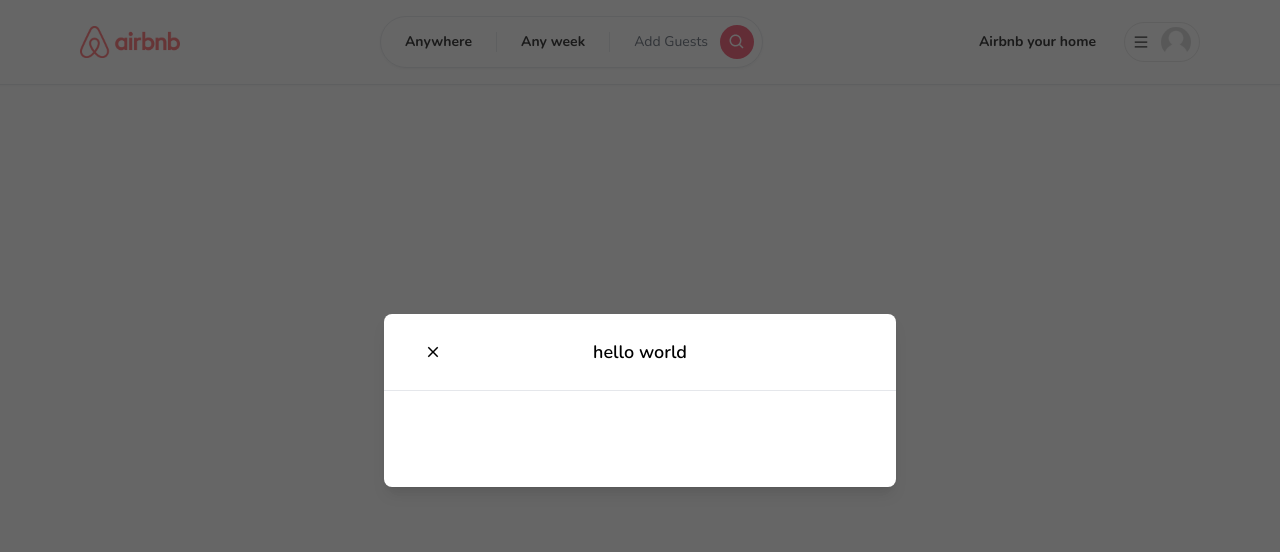
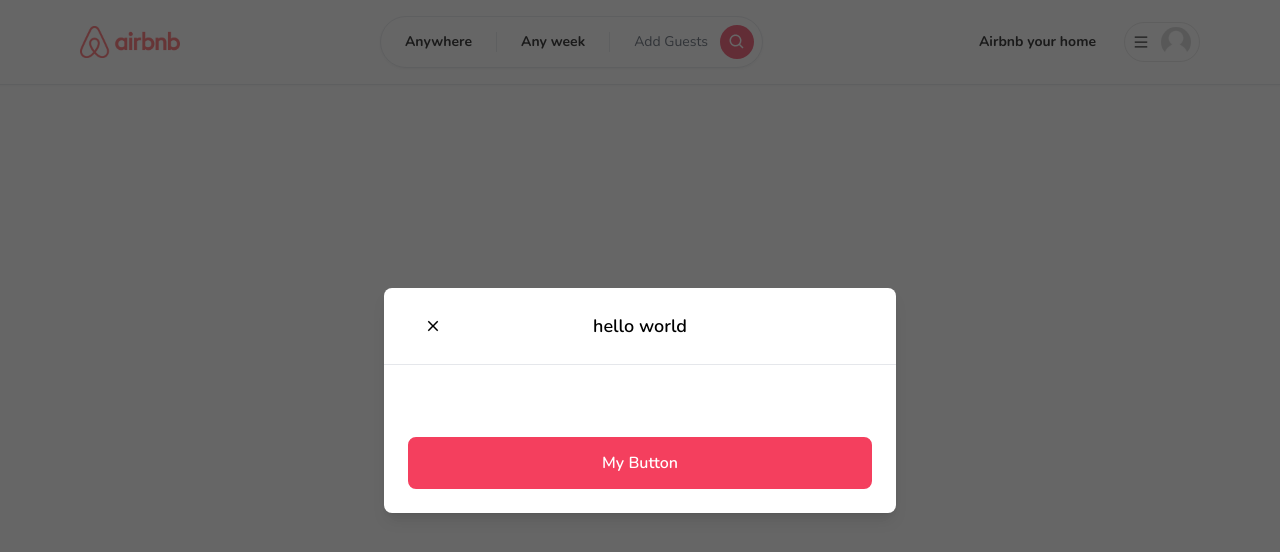
Before and after one commit to n8fury/Airbnb-clone, a Next.js app in the folder airbnb-clone/: page / in a window 1280 px wide. Shown: the top 552 px of the page. Built offline with nearby package versions, Linux system fonts and the light colour scheme.

Commit message:
Update Button.tsx

```diff
--- a/airbnb-clone/app/components/Button.tsx
+++ b/airbnb-clone/app/components/Button.tsx
@@ -1,5 +1,58 @@
-const Button = () => {
-  return ( <div></div> );
+'use client';
+import { IconType } from 'react-icons';
+
+interface ButtonProps {
+  label: string;
+  onclick: (e: React.MouseEvent<HTMLButtonElement>) => void;
+  disabled?: boolean;
+  outline?: boolean;
+  small?: boolean;
+  icon?: IconType;
 }
 
+const Button: React.FC<ButtonProps> = ({
+  label,
+  onclick,
+  disabled,
+  outline,
+  small,
+  icon: Icon,
+}) => {
+  return (
+    <button
+      onClick={onclick}
+      disabled={disabled}
+      className={`
+    relative
+    disabled:opacity-70
+    disabled:cursor-not-allowed
+    rounded-lg
+    hover:opacity-80
+    transition
+    w-full
+    ${outline ? 'bg-white' : 'bg-rose-500'}
+    ${outline ? 'border-black' : 'border-rose-500'}
+    ${outline ? 'text-black' : 'text-white'}
+    ${small ? 'py-1' : 'py-3'}
+    ${small ? 'text-sm' : 'text-md'}
+    ${small ? 'font-light' : 'font-semibold'}
+    ${small ? 'border-[1px]' : 'border-2'}
+
+
+    `}
+    >
+      {Icon && (
+        <Icon
+          size={24}
+          className="
+          absolute
+          left-4
+          top-3"
+        />
+      )}
+      {label}
+    </button>
+  );
+};
+
 export default Button;
```
